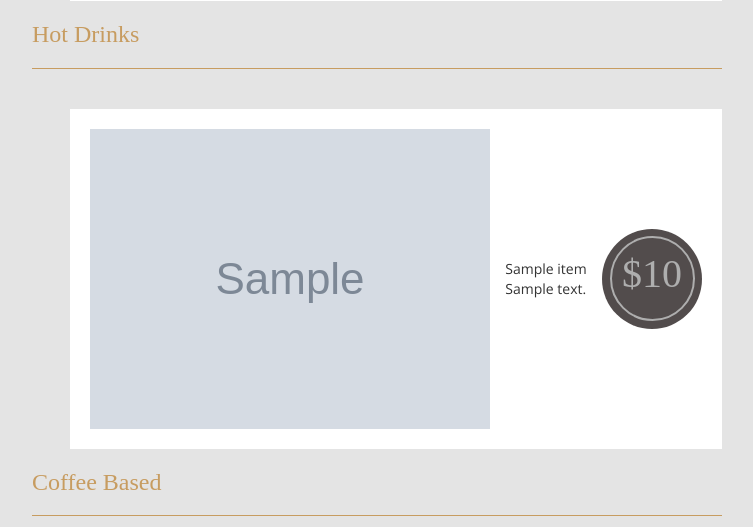
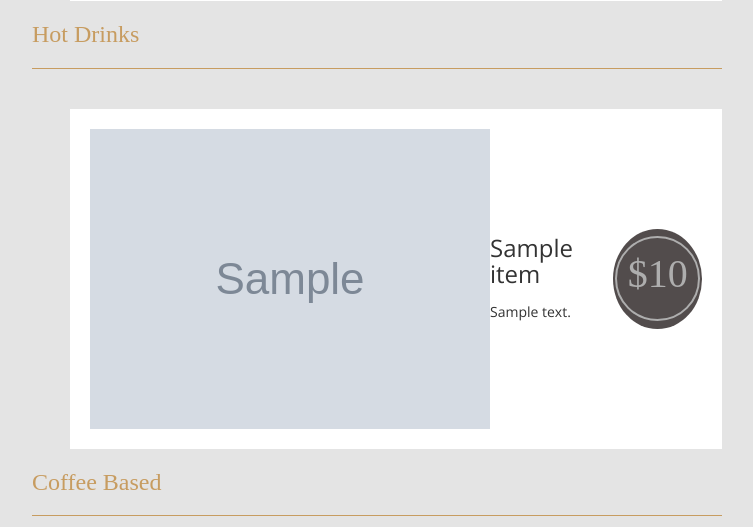
Before and after one commit to yasinaliyari/Cafe-House, a Django app: template menu/templates/menu/menu.html in a window 1280 px wide. Shown: the part 1956-2483 px from the top of the page, without its empty margins (383-1136 px from the left). Run offline with Django 5.2, Linux system fonts and the light colour scheme; tables that the repository leaves empty hold one stand-in row (Sample ...); the template is opened without the code that fills it: values named after a table or form of the project are taken from there, most other values are stand-ins (such as "Sample title", 1, 10 or a date in 2020); some libraries are stand-ins or nearby versions; some web fonts are replaced.

Commit message:
fix bugs

```diff
--- a/account/templates/account/register.html
+++ b/account/templates/account/register.html
@@ -1,6 +1,6 @@
 {% extends 'base.html' %}
 
-{% block tittle %} Register {% endblock %}
+{% block title %} Register {% endblock %}
 
 {% block content %}
     <div class="tm-main-section light-gray-bg test">
--- a/menu/templates/menu/menu.html
+++ b/menu/templates/menu/menu.html
@@ -69,7 +69,7 @@
                                         <img src="{{ item.image.url }}" alt="{{ item.title }}">
                                     {% endif %}
                                     <div class="tm-product-text">
-                                        <h class="tm-product-title">{{ item.title }}</h>
+                                        <h3 class="tm-product-title">{{ item.title }}</h3>
                                         <p class="tm-product-description">{{ item.description }}</p>
                                     </div>
                                     <div class="tm-product-price">
--- a/templates/includes/header.html
+++ b/templates/includes/header.html
@@ -32,7 +32,7 @@
                                class="{% if request.resolver_match.url_name == 'contact' %} active {% endif %}">Contact</a>
                         </li>
                         {% if request.user.is_authenticated %}
-                            <li><a href="{% url 'logout' %}">Logout ({{ request.user.username }}</a></li>
+                            <li><a href="{% url 'logout' %}">Logout ({{ request.user.username }})</a></li>
                         {% else %}
                             <li><a href="{% url 'register' %}"
                                    class="{% if request.resolver_match.url_name == 'register' %} active {% endif %}">Register</a>
```
